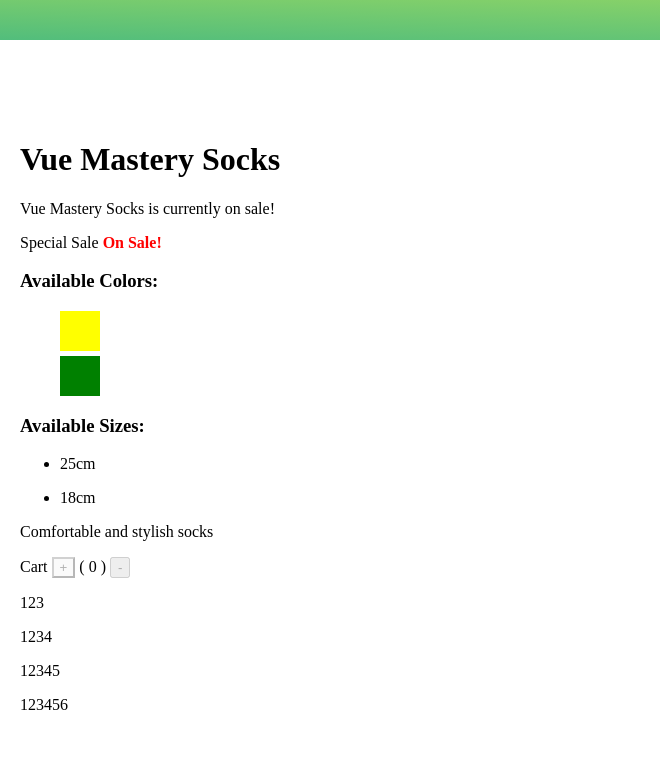
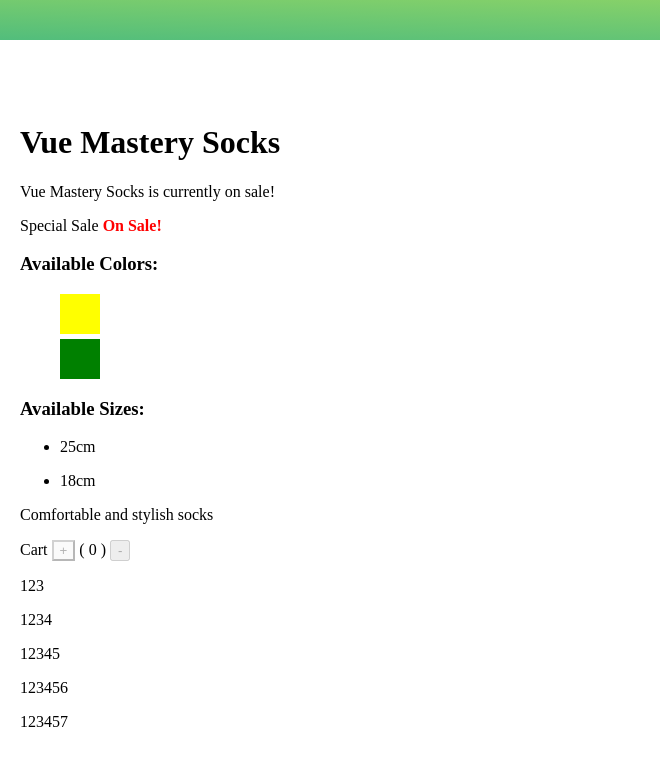
Before and after one commit to GinaTung/testVue, a plain HTML site: page index.html in a window 1280 px wide. Shown: the full height of the page, 620-1280 px from the left. Drawn offline with nearby package versions, Linux system fonts and the light colour scheme.

Commit message:
test3
test3

```diff
--- a/index.html
+++ b/index.html
@@ -66,6 +66,7 @@
           <p>1234</p>
           <p>12345</p>
           <p>123456</p>
+          <p>123457</p>
         </div>
       </div>
     </div>
```
